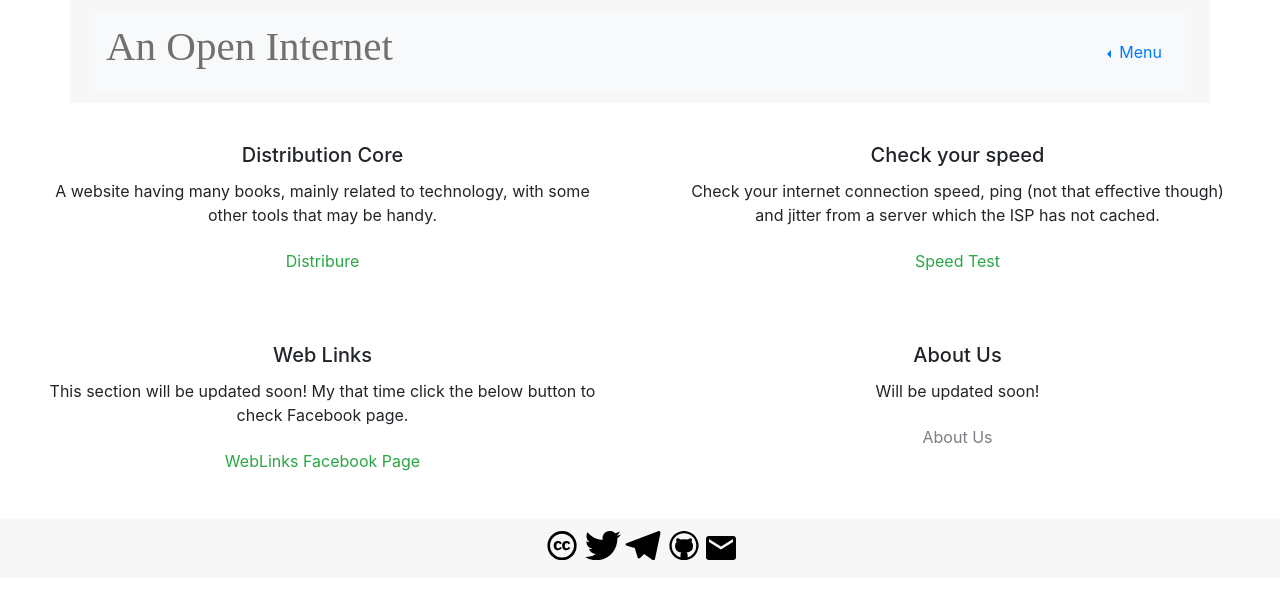
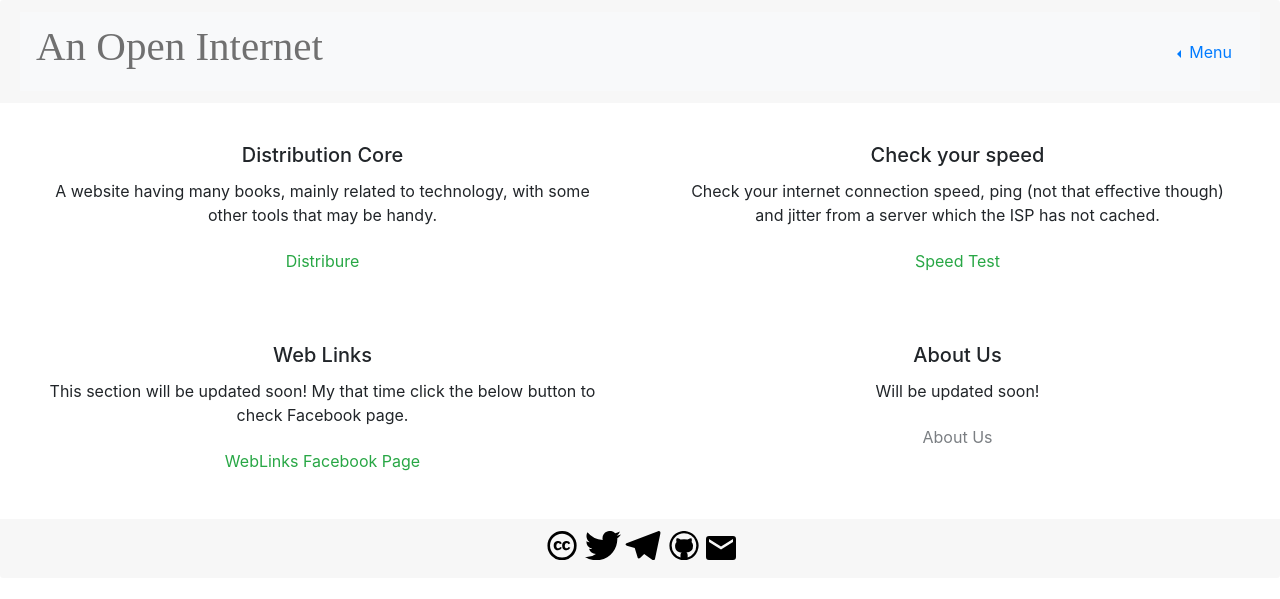
Before and after one commit to Open-Internet-Space/OIA-website, a Jekyll site: the page html/home.html, which Jekyll copies as it is, in a window 1280 px wide. Shown: the top 599 px of the page. Built offline with Jekyll 4.4.1, drawn with Linux system fonts in a browser that asks for light colours; nearby versions of some CDN libraries.

Commit message:
Update home.html

```diff
--- a/html/home.html
+++ b/html/home.html
@@ -14,7 +14,7 @@
   <body>
     <div class="card text-center border-0">
   <!--nnavigation bar -->
-    <div class="card-header container border-0">
+    <div class="card-header fluid-container border-0">
       <nav class="navbar bg-light navbar-light justify-content-between">
           <a class="navbar-brand d-none d-lg-block d-xl-block" href="#">
           <svg xmlns="http://www.w3.org/2000/svg" width="339" height="45" viewBox="0 0 339 45">
```
